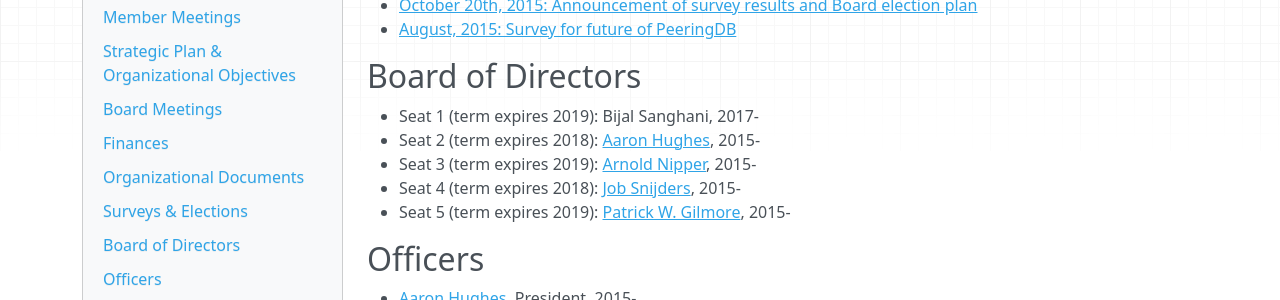
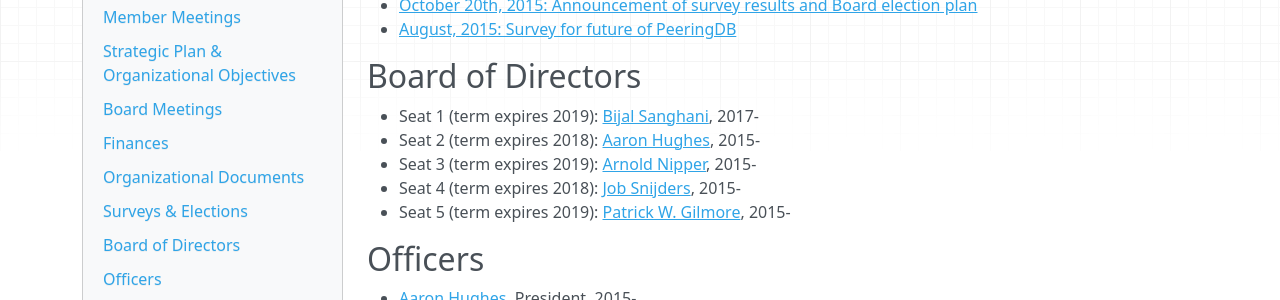
Before and after one commit to peeringdb/docs, an MkDocs documentation site: the page built from docs/gov.md, in a window 1280 px wide and 900 px high, scrolled down 1319 px. Shown: the part 155-455 px from the top of the window. Built offline with MkDocs 1.6.1, drawn with Linux system fonts in a browser that asks for light colours; nearby versions of some CDN libraries; old or Windows-style settings are respelled for this version of MkDocs; part of the change alters nothing that is shown.

```diff
--- a/docs/gov.md
+++ b/docs/gov.md
@@ -62,7 +62,7 @@ PeeringDB, a nonprofit member-based organization, facilitates the exchange of us
 
 ## Board of Directors
 
-- Seat 1 (term expires 2019): Bijal Sanghani, 2017-
+- Seat 1 (term expires 2019): [Bijal Sanghani](mailto:bijal@peeringdb.com), 2017-
 - Seat 2 (term expires 2018): [Aaron Hughes](mailto:aaronh@peeringdb.com), 2015-
 - Seat 3 (term expires 2019): [Arnold Nipper](mailto:arnold@peeringdb.com), 2015-
 - Seat 4 (term expires 2018): [Job Snijders](mailto:job@peeringdb.com), 2015-
```
